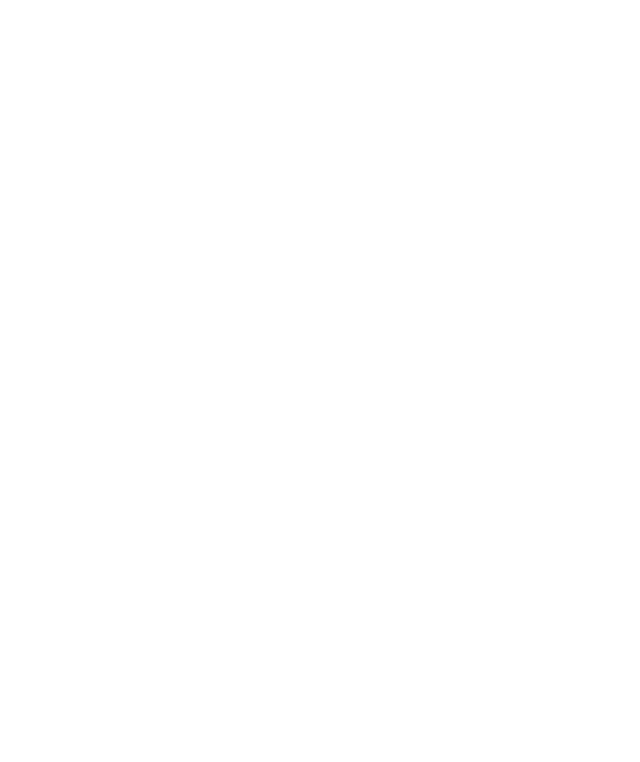
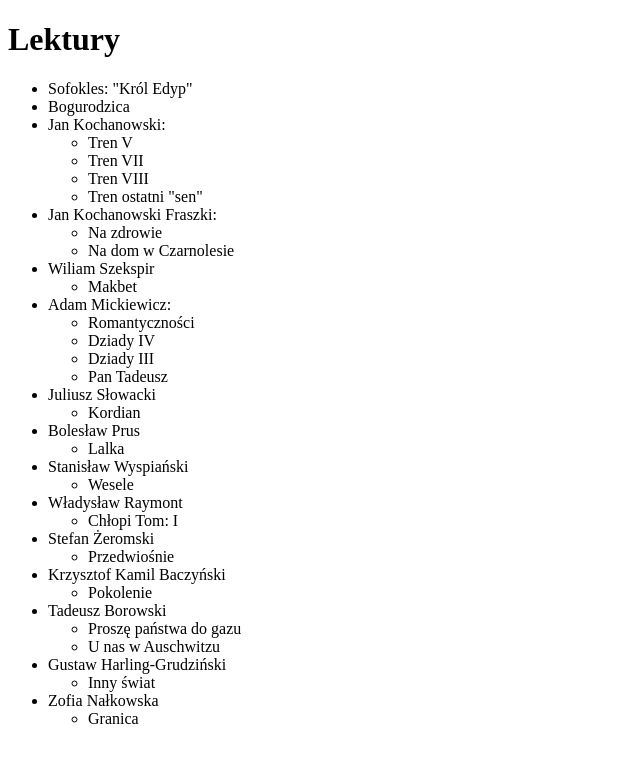
Before and after one commit to Veiroo/Project, a plain HTML site: page lekture/index.html in a window 1280 px wide. Shown: the whole page, without its empty margins (0-640 px from the left). Drawn offline with Linux system fonts and the light colour scheme.

Commit message:
Navigation created

```diff
--- a/lekture/index.html
+++ b/lekture/index.html
@@ -1,12 +1,93 @@
 <!DOCTYPE html>
 <html lang="pl">
+
 <head>
     <meta charset="UTF-8">
     <meta http-equiv="X-UA-Compatible" content="IE=edge">
     <meta name="viewport" content="width=device-width, initial-scale=1.0">
     <title>Lecture</title>
 </head>
+
 <body>
+    <header>
+        <h1>Lektury</h1>
+    </header>
+    <nav>
+        <ul>
+            <li>Sofokles: "Król Edyp"</li>
+            <li>Bogurodzica</li>
+            <li>Jan Kochanowski:
+                <ul>
+                    <li>Tren V</li>
+                    <li>Tren VII</li>
+                    <li>Tren VIII</li>
+                    <li>Tren ostatni "sen"</li>
+                </ul>
+            </li>
+            <li>Jan Kochanowski Fraszki:
+                <ul>
+                    <li>Na zdrowie</li>
+                    <li>Na dom w Czarnolesie</li>
+                </ul>
+            </li>
+            <li>Wiliam Szekspir
+                <ul>
+                    <li>Makbet</li>
+                </ul>
+            </li>
+            <li>Adam Mickiewicz:
+                <ul>
+                    <li>Romantyczności</li>
+                    <li>Dziady IV</li>
+                    <li>Dziady III</li>
+                    <li>Pan Tadeusz</li>
+                </ul>
+            </li>
+            <li>Juliusz Słowacki
+                <ul>
+                    <li>Kordian</li>
+                </ul>
+            <li>Bolesław Prus
+                <ul>
+                    <li>Lalka</li>
+                </ul>
+            </li>
+            <li>Stanisław Wyspiański<ul>
+                    <li>Wesele</li>
+                </ul>
+            </li>
+            <li>Władysław Raymont
+                <ul>
+                    <li>Chłopi Tom: I</li>
+                </ul>
+            </li>
+            <li>Stefan Żeromski
+                <ul>
+                    <li>Przedwiośnie</li>
+                </ul>
+            </li>
+            <li>Krzysztof Kamil Baczyński
+                <ul>
+                    <li>Pokolenie</li>
+                </ul>
+            <li>Tadeusz Borowski
+                <ul>
+                    <li>Proszę państwa do gazu</li>
+                    <li>U nas w Auschwitzu</li>
+                </ul>
+            </li>
+            <lI>Gustaw Harling-Grudziński</lI>
+            <ul>
+                <li>Inny świat</li>
+            </ul>
+            </li>
+            <li>Zofia Nałkowska
+                <ul>
+                    <li>Granica</li>
+                </ul>
+            </li>
+        </ul>
+    </nav>
+</body>
 
-</body>
 </html>
```
